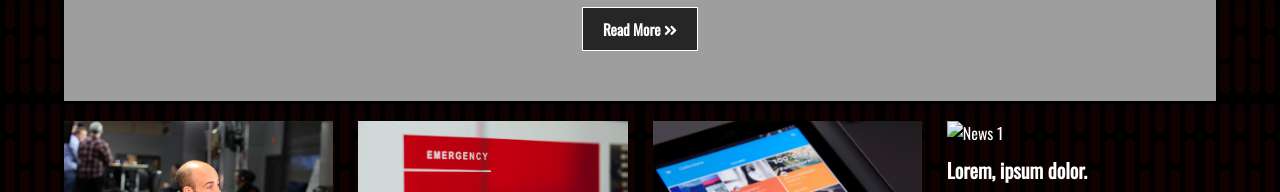
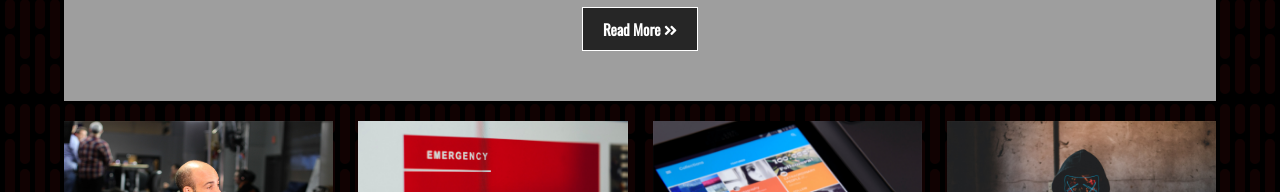
Before and after one commit to ErickStalyn/technews, a plain HTML site: page index.html in a window 1280 px wide. Shown: the part 531-723 px from the top of the page. Drawn offline with nearby package versions, Linux system fonts and the light colour scheme; the site is published under a folder, as on GitHub Pages, so addresses that start at the root find nothing.

Commit message:
jejeje otras correcciones en las rutas

```diff
--- a/index.html
+++ b/index.html
@@ -77,7 +77,7 @@
                 <a class="news-card__btn" href="#">Learn More <i class="fas fa-angle-double-right"></i></a>
             </div>
             <div class="news-card">
-                <img class="news-card__img" src="/assets/img/news4.jpg" alt="News 1">
+                <img class="news-card__img" src="./assets/img/news4.jpg" alt="News 1">
                 <h2 class="news-card__title">Lorem, ipsum dolor.</h2>
                 <p class="news-card__text">Lorem ipsum dolor sit amet consectetur adipisicing elit. Dolorum facilis
                     magni deleniti dolorem suscipit ipsum est! Debitis voluptate inventore nihil!</p>
```
